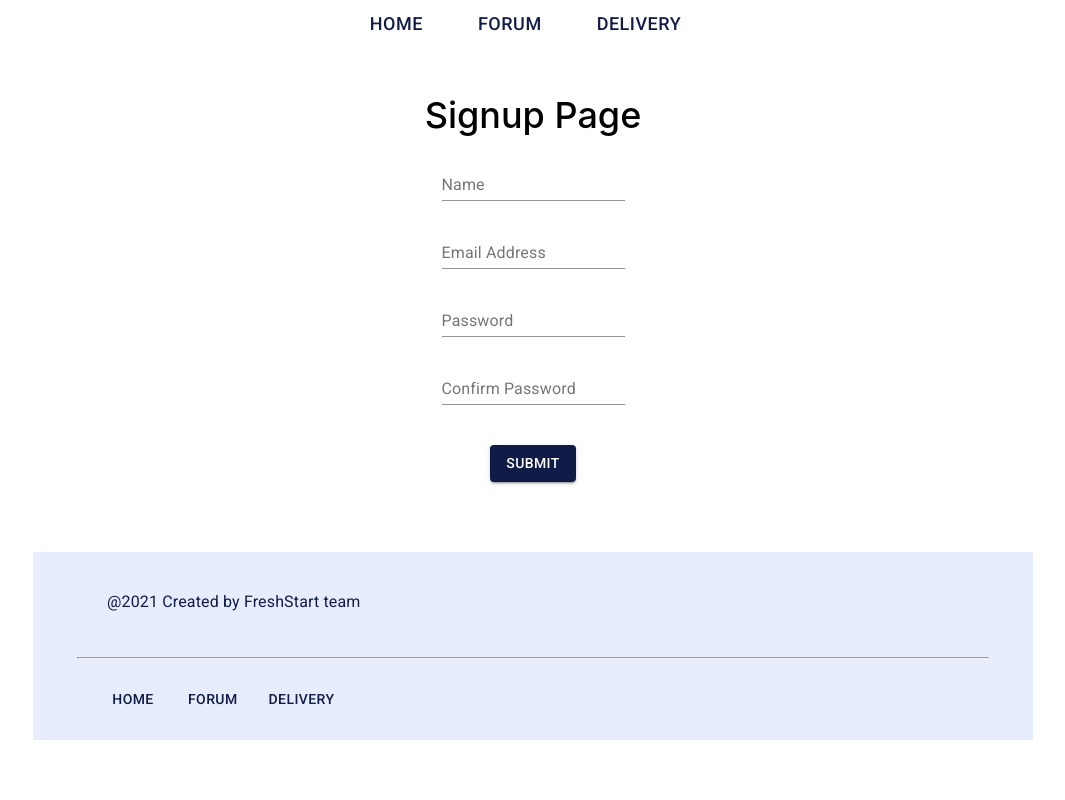
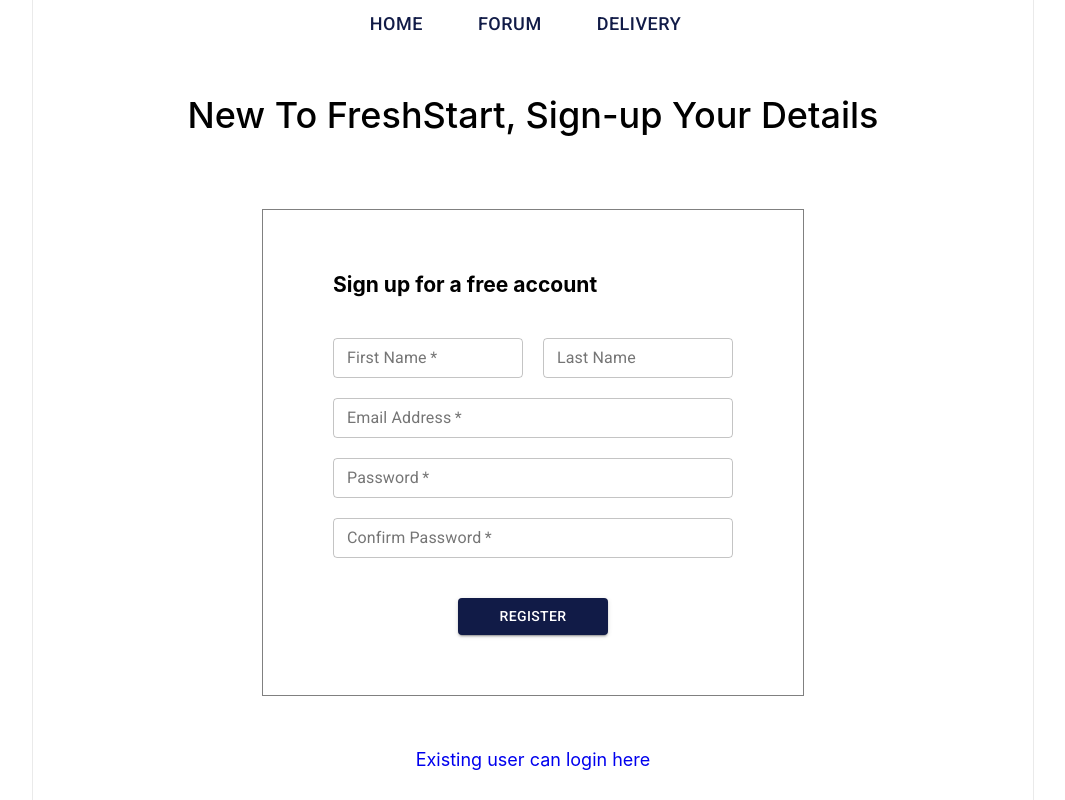
Before and after one commit to rtanri/fe-project3, a React (Create React App) app: page /signup-new-user in a window 1280 px wide. Shown: the top 800 px of the page, without its empty margins (107-1172 px from the left). Built offline with nearby package versions, Linux system fonts and the light colour scheme.

Commit message:
Finish the layout of login and signup

```diff
--- a/src/App.scss
+++ b/src/App.scss
@@ -49,7 +49,7 @@
   background-position: right;
 }
 
-.flexbox-landing {
+.flexbox-row {
   display: flex;
   flex-direction: row;
   justify-content: center;
@@ -87,7 +87,7 @@
   margin-bottom: -100px;
 }
 
-.flexbox-pricing {
+.flexbox-column {
   display: flex;
   flex-direction: column;
   text-align: center;
@@ -104,3 +104,14 @@
     margin-bottom: 20px;
   }
 }
+
+/* ====== Login / Sign up ====== */
+
+.login-box {
+  margin-right: auto;
+  margin-left: auto;
+  margin-bottom: 50px;
+  border: 1px solid grey;
+  max-width: 400px;
+  padding: 40px 70px;
+}
--- a/src/constants/imageUrlMapping.js
+++ b/src/constants/imageUrlMapping.js
@@ -1,9 +1,9 @@
 export const imageUrlMapping = {
   landingPageTopBackground: "https://i.imgur.com/FkFQN4G.png",
   landingPageDiamondRing: "https://i.imgur.com/jCsk6HF.png",
-  landingPagePictureOne: "https://i.imgur.com/ZHWFZGY.jpg",
+  // landingPagePictureOne: "https://i.imgur.com/ZHWFZGY.jpg",
   landingPagePictureTwo: "https://i.imgur.com/YzstunI.png",
-  landingPagePictureThree: "https://i.imgur.com/dyfaD6Q.png",
+  // landingPagePictureThree: "https://i.imgur.com/dyfaD6Q.png",
   landingPagePictureFour: "https://i.imgur.com/6B1412C.png",
   landingPagePricing: "https://i.imgur.com/XKC9mza.png",
 };
--- a/src/index.scss
+++ b/src/index.scss
@@ -3,6 +3,8 @@ body {
   width: 1000px;
   font-size: 18px;
   line-height: 1.5em;
+  border-left: 1px solid #eaeaea;
+  border-right: 1px solid #eaeaea;
   font-family: -apple-system, BlinkMacSystemFont, "Segoe UI", "Roboto", "Oxygen",
     "Ubuntu", "Cantarell", "Fira Sans", "Droid Sans", "Helvetica Neue",
     sans-serif;
--- a/src/pages/Login.jsx
+++ b/src/pages/Login.jsx
@@ -1,28 +1,74 @@
 import React from "react";
+import { makeStyles } from "@material-ui/core/styles";
 import { TextField, Button } from "@material-ui/core";
+import { Link } from "react-router-dom";
 
-class Login extends React.Component {
-  render() {
-    return (
-      <div className="main-body">
-        <h1 align="center">Login page</h1>
+const useStyles = makeStyles(theme => ({
+  pageTitle: {
+    textAlign: "center",
+    marginBottom: "80px",
+  },
+  formHeader: {
+    textAlign: "left",
+    marginBottom: "40px",
+  },
+  formInput: {
+    width: "400px",
+    marginBottom: "20px",
+  },
+}));
 
-        <form className="flexbox-pricing">
-          <TextField label="Email Address" className="margin-bottom-top" />
-          <TextField label="Password" className="margin-bottom-top" />
+export default function Login() {
+  const classes = useStyles();
+
+  return (
+    <div className="main-body flexbox-column">
+      <h1 className={classes.pageTitle}>Login FreshStart Account Today</h1>
+      <div className="login-box">
+        <h3 className={classes.formHeader}>Login</h3>
+        <form className="flexbox-column">
+          <TextField
+            required
+            id="outlined-required"
+            label="Email Address"
+            defaultValue=""
+            variant="outlined"
+            size="small"
+            className={classes.formInput}
+          />
+          <TextField
+            required
+            id="outlined-required"
+            label="Password"
+            defaultValue=""
+            variant="outlined"
+            size="small"
+            className={classes.formInput}
+          />
           <Button
             type="submit"
             className="margin-bottom"
             variant="contained"
             color="primary"
-            style={{ margin: 20 }}
+            style={{ margin: 20, width: 150 }}
           >
             Submit
           </Button>
         </form>
       </div>
-    );
-  }
+      <WordsAndLink url="/" params="Forgot Password?" />
+      <WordsAndLink
+        url="/signup-new-user"
+        params="Don't have an account? click here to sign-up"
+      />
+    </div>
+  );
 }
 
-export default Login;
+function WordsAndLink({ url, params }) {
+  return (
+    <Link to={url} style={{ marginBottom: 20, textDecoration: "none" }}>
+      {params}
+    </Link>
+  );
+}
--- a/src/pages/Signup.jsx
+++ b/src/pages/Signup.jsx
@@ -1,30 +1,106 @@
 import React from "react";
+import { makeStyles } from "@material-ui/core/styles";
 import { TextField, Button } from "@material-ui/core";
+import { Link } from "react-router-dom";
 
-class Signup extends React.Component {
-  render() {
-    return (
-      <div className="main-body">
-        <h1 align="center">Signup Page</h1>
+const useStyles = makeStyles(theme => ({
+  pageTitle: {
+    textAlign: "center",
+    marginBottom: "80px",
+  },
+  formHeader: {
+    textAlign: "left",
+    marginBottom: "40px",
+  },
+  formInput: {
+    width: "400px",
+    marginBottom: "20px",
+  },
+  smallFormInput: {
+    width: "190px",
+    marginBottom: "20px",
+  },
+}));
 
-        <form className="flexbox-pricing">
-          <TextField label="Name" className="margin-bottom-top" />
-          <TextField label="Email Address" className="margin-bottom-top" />
-          <TextField label="Password" className="margin-bottom-top" />
-          <TextField label="Confirm Password" className="margin-bottom-top" />
+export default function Signup() {
+  const classes = useStyles();
+
+  return (
+    <div className="main-body flexbox-column">
+      <h1 className={classes.pageTitle}>
+        New To FreshStart, Sign-up Your Details
+      </h1>
+      <div className="login-box">
+        <h3 className={classes.formHeader}>Sign up for a free account</h3>
+        <form className="flexbox-column">
+          <div>
+            <TextField
+              required
+              id="outlined-required"
+              label="First Name"
+              defaultValue=""
+              variant="outlined"
+              size="small"
+              style={{ marginRight: 20 }}
+              className={classes.smallFormInput}
+            />
+            <TextField
+              id="outlined-required"
+              label="Last Name"
+              defaultValue=""
+              variant="outlined"
+              size="small"
+              className={classes.smallFormInput}
+            />
+          </div>
+
+          <TextField
+            required
+            id="outlined-required"
+            label="Email Address"
+            defaultValue=""
+            variant="outlined"
+            size="small"
+            className={classes.formInput}
+          />
+          <TextField
+            required
+            id="outlined-required"
+            label="Password"
+            defaultValue=""
+            variant="outlined"
+            size="small"
+            className={classes.formInput}
+          />
+          <TextField
+            required
+            id="outlined-required"
+            label="Confirm Password"
+            defaultValue=""
+            variant="outlined"
+            size="small"
+            className={classes.formInput}
+          />
           <Button
             type="submit"
             className="margin-bottom"
             variant="contained"
             color="primary"
-            style={{ margin: 20 }}
+            style={{ margin: 20, width: 150 }}
           >
-            Submit
+            Register
           </Button>
         </form>
       </div>
-    );
-  }
+      <WordsAndLink url="/login-user" params="Existing user can login here" />
+    </div>
+  );
 }
 
-export default Signup;
+function WordsAndLink({ url, params }) {
+  return (
+    <Link to={url} style={{ marginBottom: 20, textDecoration: "none" }}>
+      {params}
+    </Link>
+  );
+}
```
